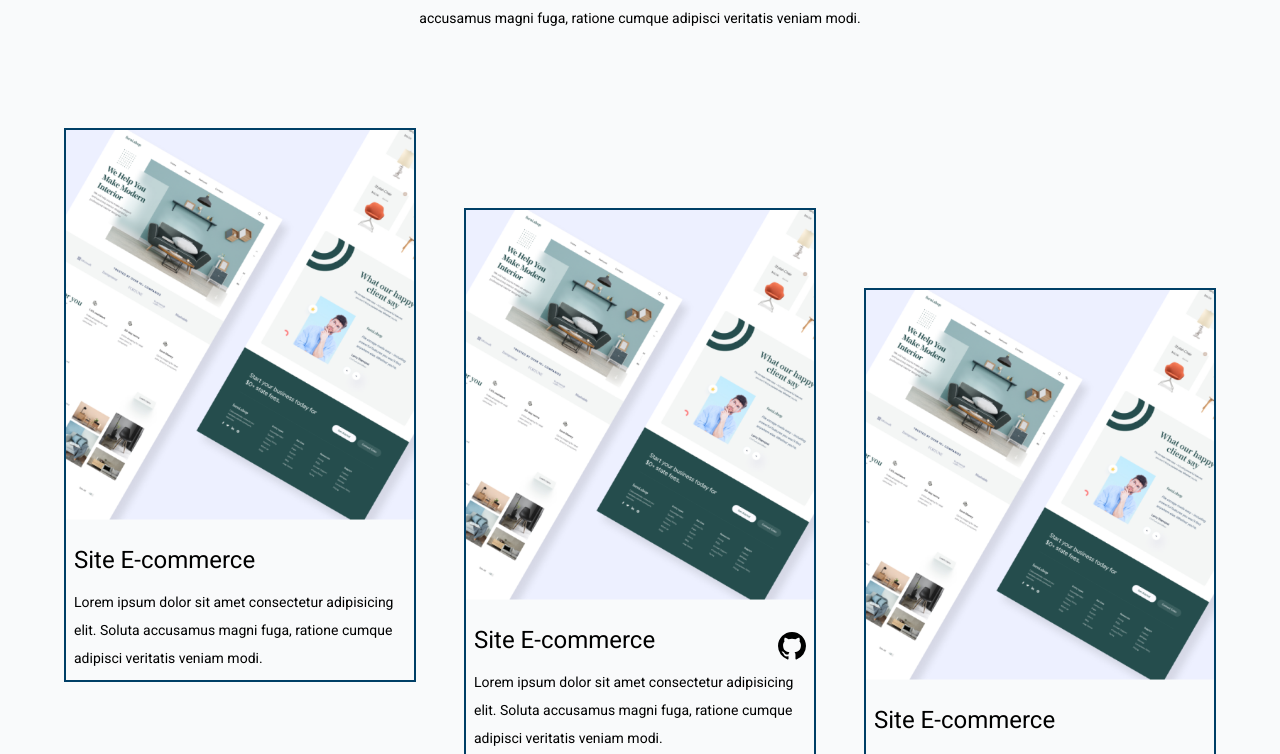
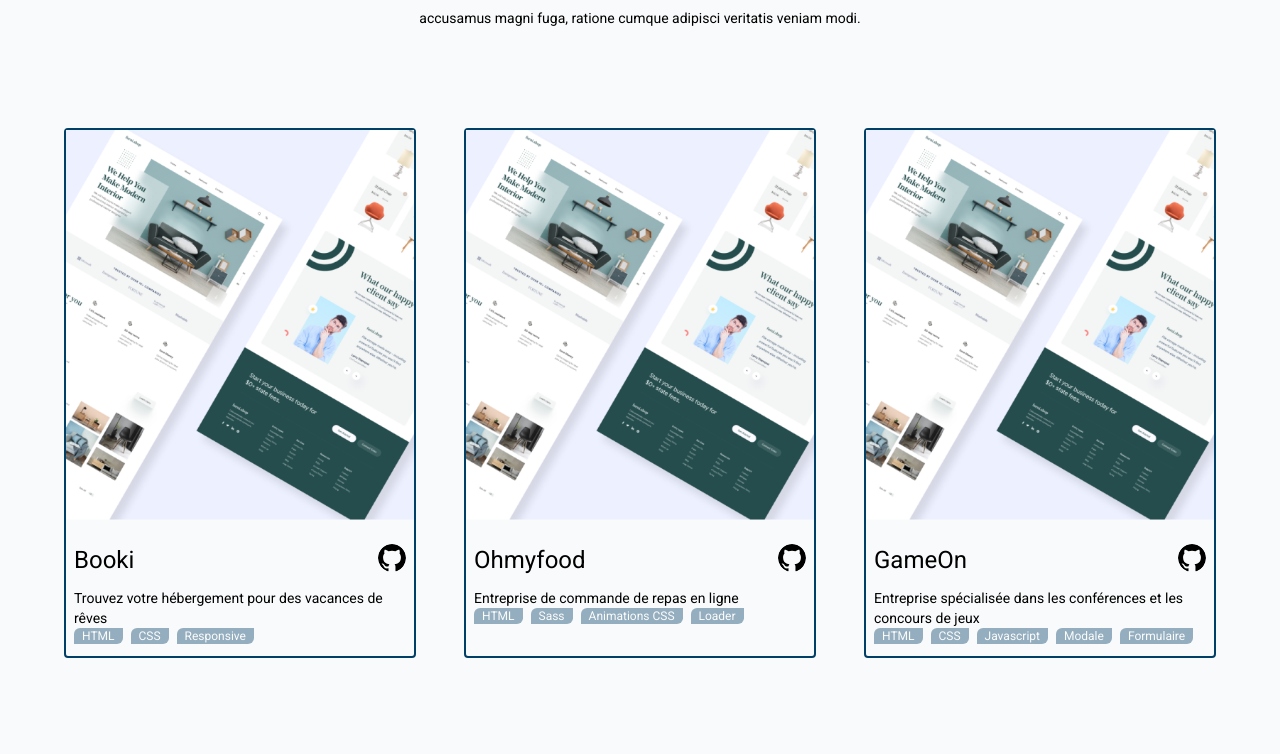
Before and after one commit to FABIEN-T/Portfolio_F-Varlet, a React (Vite) app: page / in a window 1280 px wide. Shown: the part 1668-2422 px from the top of the page. Built offline with nearby package versions, Linux system fonts and the light colour scheme.

Commit message:
Section Projects

```diff
--- /dev/null
+++ b/src/components/ProjectCard.jsx
@@ -0,0 +1,58 @@
+import PropTypes from 'prop-types'
+import Tags from './Tags'
+
+export default function ProjectCard({
+  title,
+  description,
+  image,
+  linkDemo,
+  linkGit,
+  //   linkDemoColor,
+  tags,
+  //   offsetY,
+}) {
+  return (
+    <div className="w-full max-w-sm mx-auto border-2 border-myBlue rounded lg:max-w-full">
+      <div className="group relative overflow-hidden mb-4 bg-gray-light lg:mb:8">
+        <img width="490" height="549" src={image} alt={description} />
+        <a
+          href={linkDemo}
+          className="flex justify-center items-center font-semibold sm:text-lg lg:text-2xl
+
+          absolute top-0 left-0 w-full h-full bg-black text-white opacity-0 z-10 translate-y-full duration-300 group-hover:opacity-50 group-hover:translate-y-0 "
+        >
+          Visiter le site
+        </a>
+      </div>
+      <div className="group p-2">
+        <div className="flex flex-row justify-between items-center">
+          <p className="font-lora text-main font-medium text-xl mb-3 sm:text-2xl">
+            {title}
+          </p>
+          <a href={linkGit}>
+            <img
+              src="images/logosSkills/github.svg"
+              alt="lien github du projet"
+              className="h-7 -mt-4 hover:bg-myBlue40 rounded-full"
+            />
+          </a>
+        </div>
+        <p className="text-dark-gray text-xs max-w-xs leading-tight sm:text-sm sm:max-w-sm lg:max-w-md">
+          {description}
+        </p>
+        <Tags tags={tags} />
+      </div>
+    </div>
+  )
+}
+
+ProjectCard.propTypes = {
+  title: PropTypes.string,
+  description: PropTypes.string,
+  image: PropTypes.string,
+  linkDemo: PropTypes.string,
+  linkGit: PropTypes.string,
+  linkDemoColor: PropTypes.string,
+  tags: PropTypes.string,
+  offsetY: PropTypes.number,
+}
--- a/src/components/SectionPortrait.jsx
+++ b/src/components/SectionPortrait.jsx
@@ -28,7 +28,7 @@ export default function SectionPortrait() {
       {/* L'attribut download permet le téléchargement */}
       <a
         href="#"
-        className="group text-xs bg-myBlue text-white inline-flex max-w-260 mx-auto items-center py-4 px-6 hover:bg-rose-600 duration-200 sm:text-sm md:text-base mb:px-10"
+        className="group text-xs bg-myBlue text-white inline-flex max-w-260 mx-auto items-center py-4 px-6 hover:bg-myBlue40 sm:text-sm md:text-base mb:px-10"
         download
       >
         Télécharger mon CV
--- a/src/components/SectionProjects.jsx
+++ b/src/components/SectionProjects.jsx
@@ -1,3 +1,6 @@
+import { datasProjects } from '../datas/datasProjects'
+import ProjectCard from './ProjectCard'
+
 export default function SectionProjects() {
   return (
     <section
@@ -17,7 +20,31 @@ export default function SectionProjects() {
       </p>
       {/* Grid */}
       <div className="grid grid-cols-1 gap-12 mt-12 max-w-4xl mx-auto  md:gap-x-12 md:gap-y-28 md:mt-24 md:grid-cols-3 lg:max-w-6xl">
-        <div className="w-full max-w-sm mx-auto border-2 border-myBlue lg:max-w-full">
+        {datasProjects.map(
+          ({
+            title,
+            description,
+            image,
+            linkDemo,
+            linkGit,
+            linkDemoColor,
+            tags,
+            offsetY,
+          }) => (
+            <ProjectCard
+              key={title}
+              title={title}
+              description={description}
+              image={image}
+              linkDemo={linkDemo}
+              linkGit={linkGit}
+              linkDemoColor={linkDemoColor}
+              tags={tags}
+              offsetY={offsetY}
+            />
+          ),
+        )}
+        {/* <div className="w-full max-w-sm mx-auto border-2 border-myBlue lg:max-w-full">
           <div className="group relative overflow-hidden mb-4 bg-gray-light lg:mb:8">
             <img
               width="490"
@@ -200,7 +227,7 @@ export default function SectionProjects() {
               modi.
             </p>
           </div>
-        </div>
+        </div> */}
       </div>
     </section>
   )
--- a/src/components/SectionSkills.jsx
+++ b/src/components/SectionSkills.jsx
@@ -12,6 +12,9 @@ export default function SectionSkills() {
       </h2>
 
       <ul className="grid mx-auto grid-cols-3 gap-3 sm:grid-cols-4 sm:gap-4 lg:grid-cols-6 lg:max-w-3xl">
+        {/* {datasSkills.map(({ object, index }) => (
+          <SkillCard key={index} object={object} />
+        ))} */}
         {datasSkills.map(({ id, skill, logoSvg }) => (
           <SkillCard key={id} skill={skill} logoSvg={logoSvg} />
         ))}
--- a/src/components/SkillCard.jsx
+++ b/src/components/SkillCard.jsx
@@ -1,5 +1,7 @@
 import PropTypes from 'prop-types'
 
+// export default function SkillCard({ object, index }) {
+//   const { id, skill, logoSvg } = object
 export default function SkillCard({ id, skill, logoSvg }) {
   return (
     <li
--- /dev/null
+++ b/src/components/Tags.jsx
@@ -0,0 +1,20 @@
+import PropTypes from 'prop-types'
+
+export default function Tags({ tags }) {
+  return (
+    <div className="flex flex-wrap ">
+      {tags.map((tag, index) => (
+        <div
+          key={`${tag}-${index}`}
+          className="bg-myBlue opacity-40 text-xs text-white rounded-tl-md rounded-br-md mr-2 mb-1"
+        >
+          <span className="p-2 ">{tag}</span>
+        </div>
+      ))}
+    </div>
+  )
+}
+
+Tags.propTypes = {
+  tags: PropTypes.string,
+}
--- a/src/datas/datasProjects.js
+++ b/src/datas/datasProjects.js
@@ -3,19 +3,21 @@ export const datasProjects = [
     title: 'Booki',
     description: 'Trouvez votre hébergement pour des vacances de rêves',
     image: 'images/mockups/mockup1.png',
-    linkDemo: 'https://github.com/FABIEN-T/Fabien_P2',
-    linkGit: 'https://fabien-t.github.io/Fabien_P2/',
+    linkDemo: 'https://fabien-t.github.io/Fabien_P2/',
+    linkGit: 'https://github.com/FABIEN-T/Fabien_P2',
     linkDemoColor: 'bg-[#0065FC]',
     tags: ['HTML', 'CSS', 'Responsive'],
+    offsetY: 0,
   },
   {
-    title: 'ohmyfood',
+    title: 'Ohmyfood',
     description: 'Entreprise de commande de repas en ligne',
     image: 'images/mockups/mockup1.png',
     linkDemo: 'https://fabien-t.github.io/FabienVarlet_3_03122021/public/',
     linkGit: 'https://github.com/FABIEN-T/FabienVarlet_3_03122021',
     linkDemoColor: 'bg-gradient-to-br from-[#FF79DA] to-[#9356DC]',
     tags: ['HTML', 'Sass', 'Animations CSS', 'Loader'],
+    offsetY: 20,
   },
   {
     title: 'GameOn',
@@ -26,6 +28,7 @@ export const datasProjects = [
     linkGit: 'https://github.com/FABIEN-T/GameOn-website-FR',
     linkDemoColor: 'bg-[#fe142f]',
     tags: ['HTML', 'CSS', 'Javascript', 'Modale', 'Formulaire'],
+    offsetY: 40,
   },
   {
     title: 'Fisheye',
@@ -42,6 +45,7 @@ export const datasProjects = [
       'Accessibilité',
       'Site dyanmique',
     ],
+    offsetY: 0,
   },
   {
     title: 'Les petits plats',
@@ -52,6 +56,7 @@ export const datasProjects = [
     linkGit: 'https://github.com/FABIEN-T/Front-End-Fisheye',
     linkDemoColor: 'bg-[#D04F4F]',
     tags: ['HTML', 'Sass', 'Javascript', 'Tags', 'Json'],
+    offsetY: 20,
   },
   {
     title: 'Kasa',
@@ -61,6 +66,7 @@ export const datasProjects = [
     linkGit: 'https://github.com/FABIEN-T/Kasa_FV',
     linkDemoColor: 'bg-[#ff6060]',
     tags: ['HTML', 'Sass', 'REACT', 'Json'],
+    offsetY: 40,
   },
   {
     title: 'SportSee',
@@ -71,5 +77,6 @@ export const datasProjects = [
     linkGit: 'https://github.com/FABIEN-T/P12_SportSee',
     linkDemoColor: 'bg-[#ff0101]',
     tags: ['HTML', 'Sass', 'REACT', 'Recharts', 'Json'],
+    offsetY: 0,
   },
 ]
--- a/tailwind.config.js
+++ b/tailwind.config.js
@@ -8,6 +8,7 @@ export default {
       },
       colors: {
         myBlue: '#003f66',
+        myBlue40: '#9bafc0',
       },
     },
   },
```
